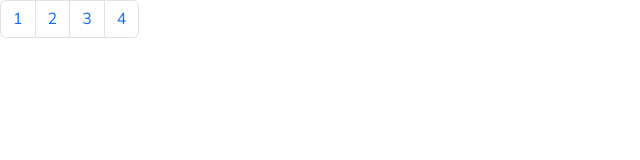
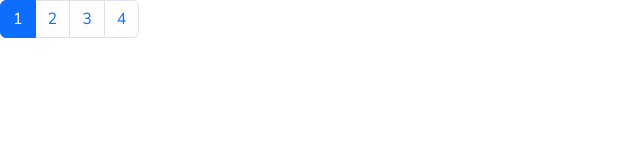
Before and after one commit to rhodinemma/directives-circus, an Angular app: page / in a window 1280 px wide. Shown: the top 160 px of the page, without its empty margins (0-640 px from the left). Built offline with nearby package versions, Linux system fonts and the light colour scheme.

Commit message:
feat: the NgClass directive

```diff
--- a/src/app/app.component.html
+++ b/src/app/app.component.html
@@ -1,6 +1,6 @@
 <nav>
   <ul class="pagination">
-    <li class="page-item" *ngFor="let image of images; let i = index;">
+    <li class="page-item" [ngClass]="{ active: i === currentPage }" *ngFor="let image of images; let i = index;">
       <a class="page-link">{{ i + 1 }}</a>
     </li>
   </ul>
--- a/src/app/app.component.ts
+++ b/src/app/app.component.ts
@@ -6,6 +6,7 @@ import { Component } from '@angular/core';
   styleUrls: ['./app.component.css']
 })
 export class AppComponent {
+  currentPage = 0;
   images = [
     {
       title: 'At the Beach',
```
